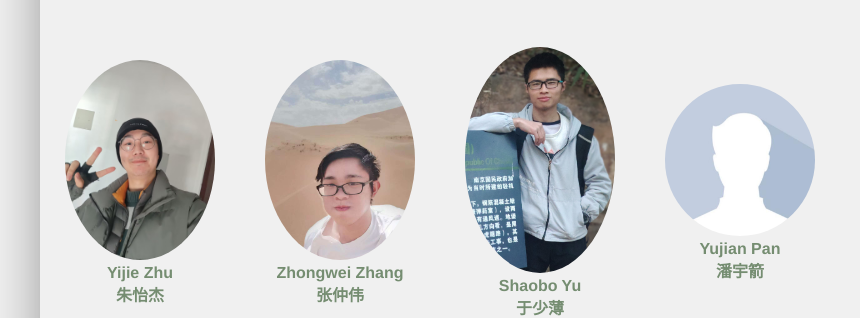
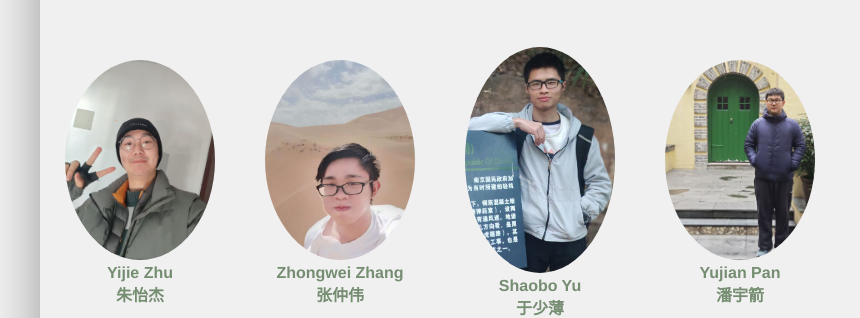
Before and after one commit to woyolo990422/Sungroupwebsite, a plain HTML site: page people.html in a window 1280 px wide. Shown: the part 1790-2108 px from the top of the page, 0-860 px from the left. Drawn offline with Linux system fonts and the light colour scheme; a script that the page names is missing.

Commit message:
Resolved merge conflicts

```diff
--- a/people.html
+++ b/people.html
@@ -300,7 +300,7 @@
                     </li>
 
                     <li class="member-item">
-                        <img class="menber-img" alt="lab member" src="static/image/wz.jpg">
+                        <img class="menber-img" alt="lab member" src="static/image/pyj.jpg">
                         <p class="member-name-english bold purple">Yujian Pan</p>
                         <p class="member-name-chinese bold purple">
                         潘宇箭
```
Also changed, not shown: static/image/pyj.jpg (added).
